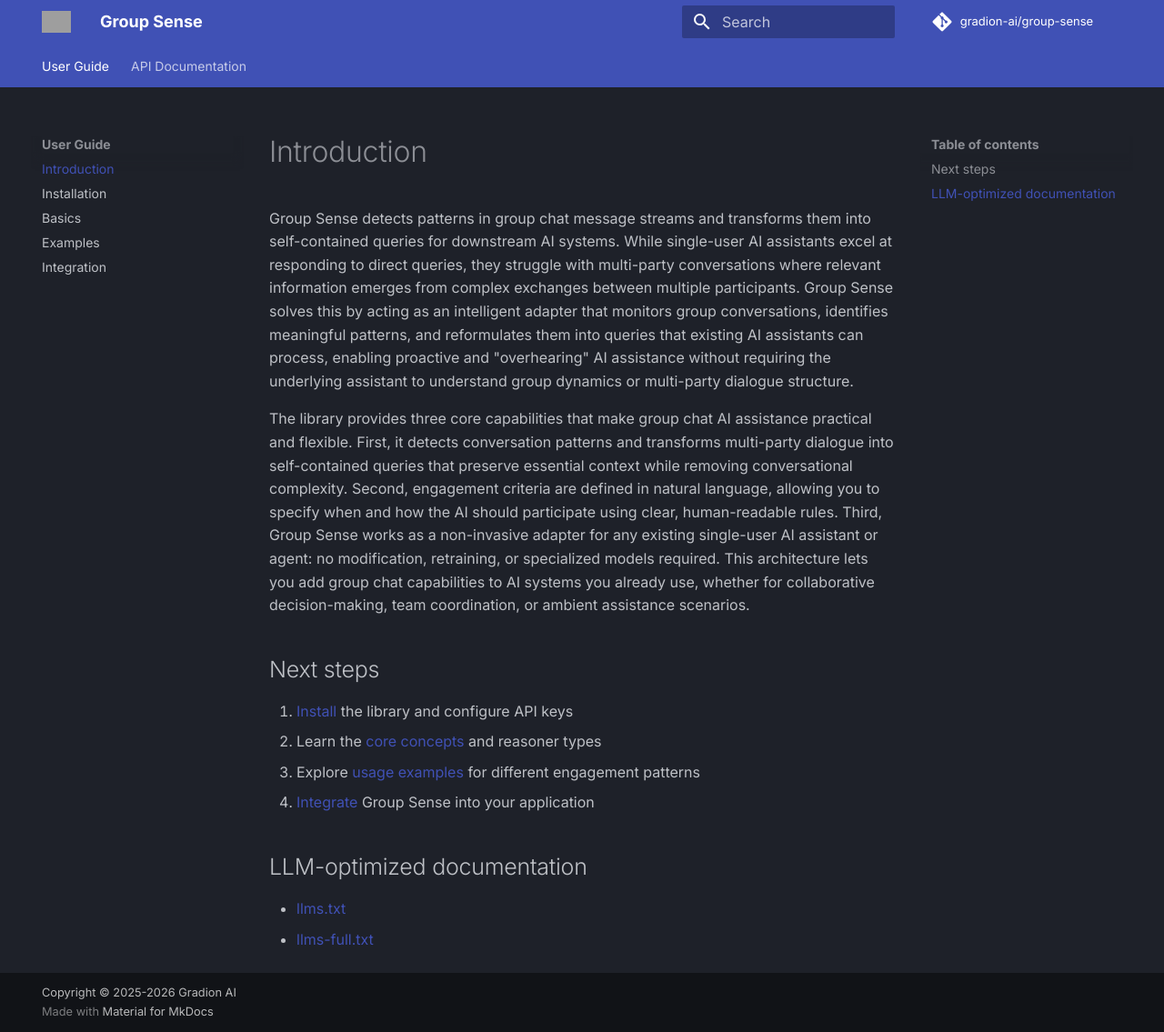
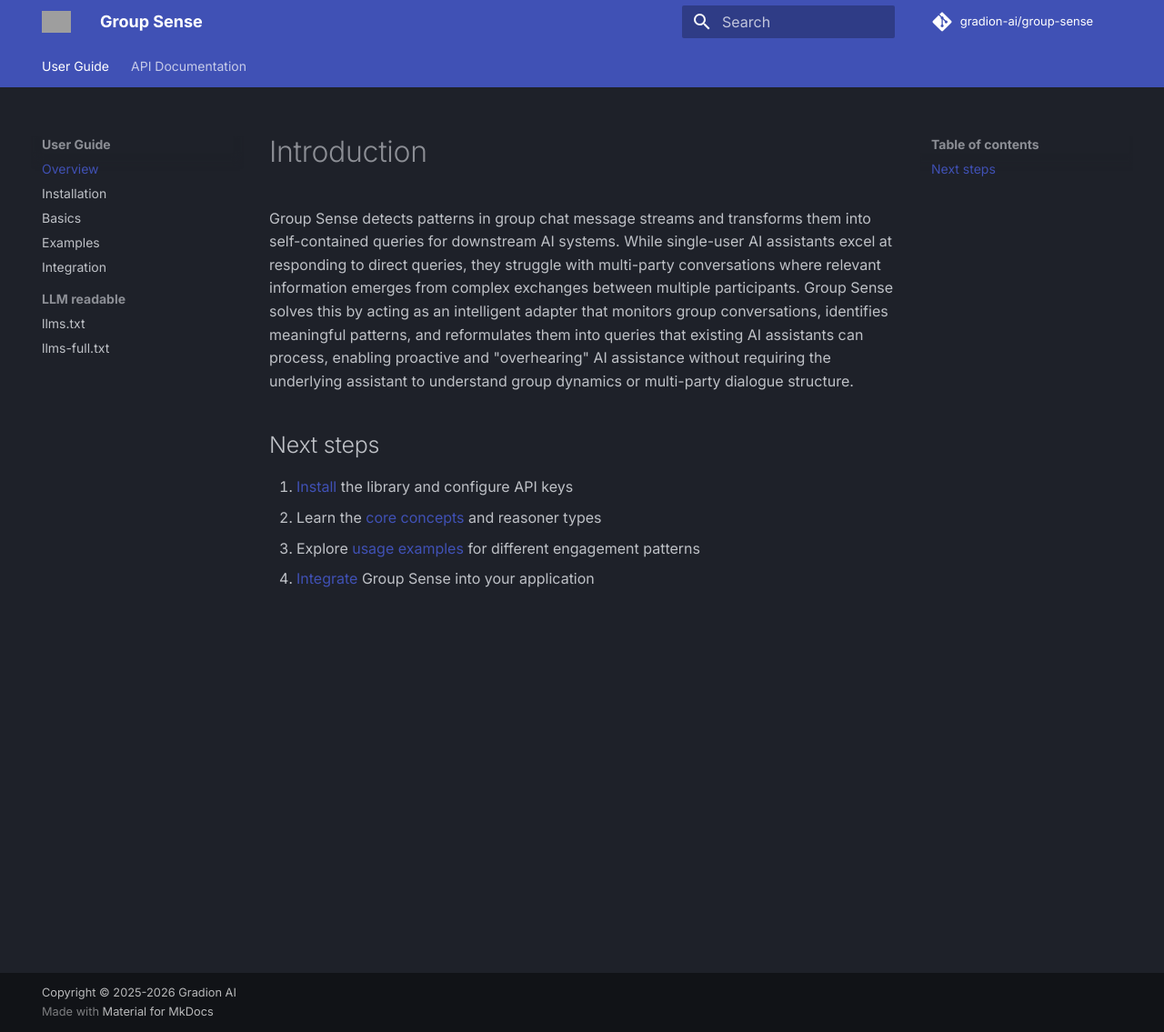
Before and after one commit to gradion-ai/group-sense, an MkDocs documentation site: the page built from docs/index.md, in a window 1280 px wide and 1135 px high. Shown: the whole window at 91% size. Built offline with MkDocs 1.6.1 and Material for MkDocs 9.7.7, drawn with Linux system fonts in a browser that asks for light colours; comment, search, counter and statistics services are not loaded; some of the changed lines change nothing that is shown; grey boxes are pictures that could not be loaded.

Commit message:
Update overview docs

```diff
--- a/docs/index.md
+++ b/docs/index.md
@@ -1,8 +1,6 @@
 # Introduction
 
 Group Sense detects patterns in group chat message streams and transforms them into self-contained queries for downstream AI systems. While single-user AI assistants excel at responding to direct queries, they struggle with multi-party conversations where relevant information emerges from complex exchanges between multiple participants. Group Sense solves this by acting as an intelligent adapter that monitors group conversations, identifies meaningful patterns, and reformulates them into queries that existing AI assistants can process, enabling proactive and "overhearing" AI assistance without requiring the underlying assistant to understand group dynamics or multi-party dialogue structure.
-
-The library provides three core capabilities that make group chat AI assistance practical and flexible. First, it detects conversation patterns and transforms multi-party dialogue into self-contained queries that preserve essential context while removing conversational complexity. Second, engagement criteria are defined in natural language, allowing you to specify when and how the AI should participate using clear, human-readable rules. Third, Group Sense works as a non-invasive adapter for any existing single-user AI assistant or agent: no modification, retraining, or specialized models required. This architecture lets you add group chat capabilities to AI systems you already use, whether for collaborative decision-making, team coordination, or ambient assistance scenarios.
 
 ## Next steps
 
@@ -10,8 +8,3 @@ The library provides three core capabilities that make group chat AI assistance
 2. Learn the [core concepts](basics.md) and reasoner types
 3. Explore [usage examples](examples.md) for different engagement patterns
 4. [Integrate](integration.md) Group Sense into your application
-
-## LLM-optimized documentation
-
-- [llms.txt](/group-sense/llms.txt)
-- [llms-full.txt](/group-sense/llms-full.txt)
--- a/mkdocs.yml
+++ b/mkdocs.yml
@@ -55,8 +55,8 @@ plugins:
       markdown_description: |
         Group Sense is a library for detecting patterns in group chat message streams
         and transforming them into self-contained queries for downstream AI systems. This enables
-        existing single-user AI agents to participate in group conversations based on configurable
-        criteria, without requiring training on multi-party conversations.
+        existing single-user AI agents to participate in group conversations based on criteria
+        defined in natural language, without requiring training on multi-party dialogue.
       full_output: llms-full.txt
       sections:
         User Guide:
@@ -88,11 +88,14 @@ extra_css:
 
 nav:
   - User Guide:
-    - Introduction: index.md
+    - Overview: index.md
     - Installation: installation.md
     - Basics: basics.md
     - Examples: examples.md
     - Integration: integration.md
+    - LLM readable:
+      - llms.txt: llms.txt
+      - llms-full.txt: llms-full.txt
   - API Documentation:
     - Message: api/message.md
     - Reasoner: api/reasoner.md
```
